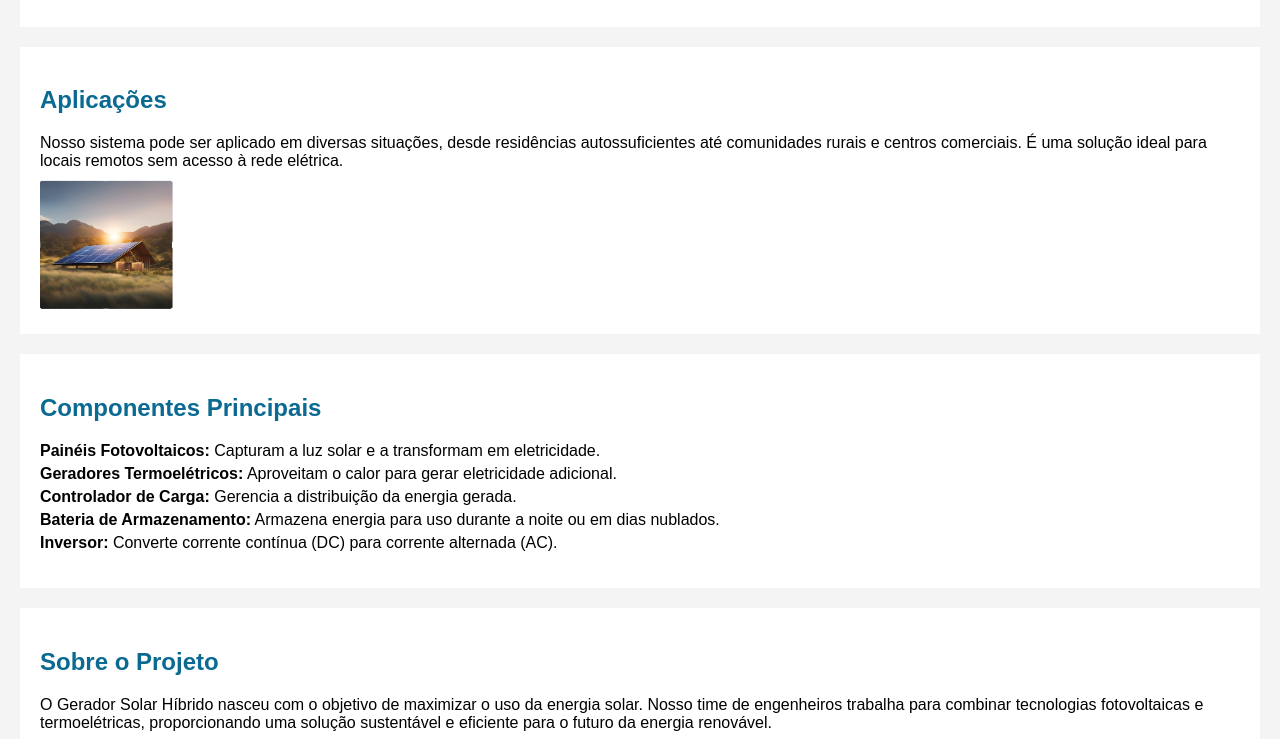
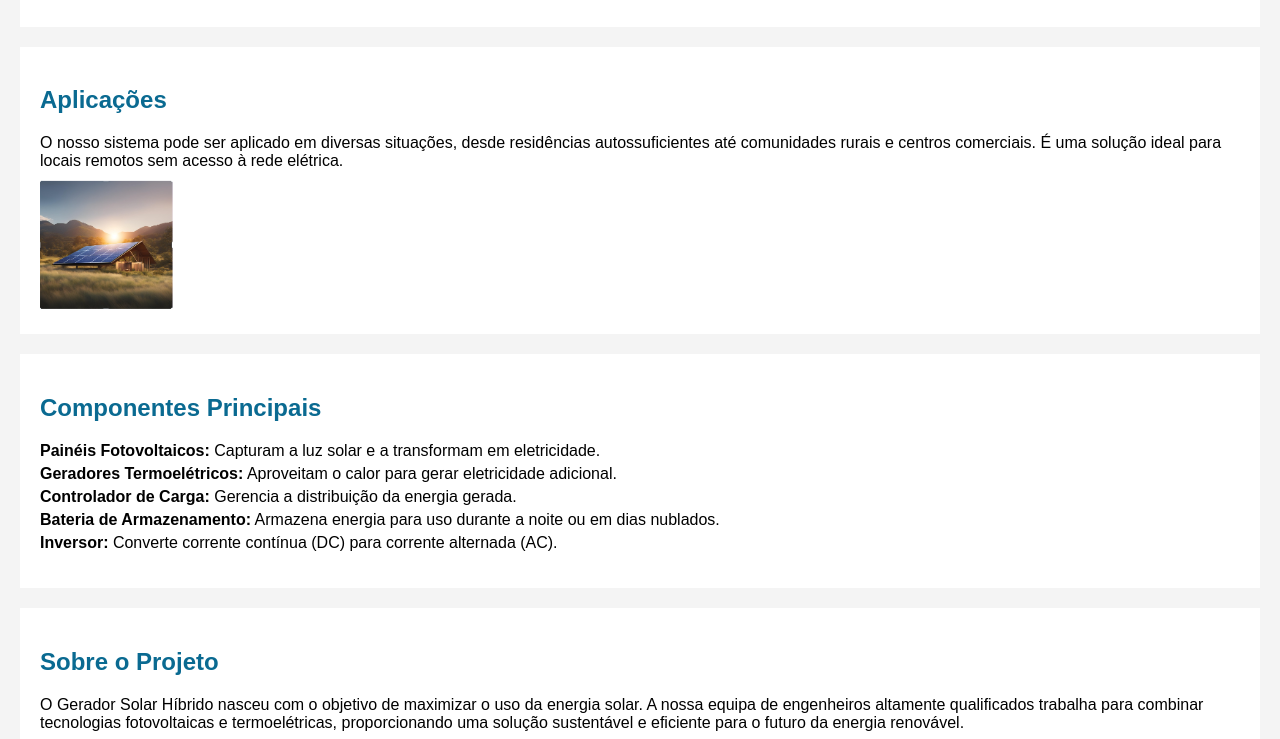
Before and after one commit to MiguelRibeiro16/projeto_fisica_12, a plain HTML site: page index.html in a window 1280 px wide. Shown: the part 1460-2199 px from the top of the page. Drawn offline with Linux system fonts and the light colour scheme; grey boxes are pictures that could not be loaded.

Commit message:
Update index.html

```diff
--- a/index.html
+++ b/index.html
@@ -34,7 +34,7 @@
     <div class="content">
         <section class="section" id="como-funciona">
             <h2 class="section__title">Como Funciona</h2>
-            <p class="section__text">Nosso gerador solar híbrido combina painéis fotovoltaicos para capturar a luz solar e geradores termoelétricos para transformar o calor residual em eletricidade. Essa combinação maximiza o aproveitamento da energia solar e reduz o desperdício de energia.</p>
+            <p class="section__text">O nosso gerador solar híbrido combina painéis fotovoltaicos para capturar a luz solar e geradores termoelétricos para transformar o calor residual em eletricidade. Essa combinação maximiza o aproveitamento da energia solar e reduz o desperdício de energia.</p>
             <img src="https://example.com/how-it-works.jpg" alt="Como Funciona" class="section__image"> <!-- Substitua pelo URL da imagem desejada -->
         </section>
 
@@ -50,7 +50,7 @@
 
         <section class="section" id="aplicacoes">
             <h2 class="section__title">Aplicações</h2>
-            <p class="section__text">Nosso sistema pode ser aplicado em diversas situações, desde residências autossuficientes até comunidades rurais e centros comerciais. É uma solução ideal para locais remotos sem acesso à rede elétrica.</p>
+            <p class="section__text">O nosso sistema pode ser aplicado em diversas situações, desde residências autossuficientes até comunidades rurais e centros comerciais. É uma solução ideal para locais remotos sem acesso à rede elétrica.</p>
             <img src="painekl solar.jpeg" alt="Aplicações do Sistema" class="section__image"> <!-- Substitua pelo URL da imagem desejada -->
         </section>
 
@@ -67,7 +67,7 @@
 
         <section class="section" id="sobre">
             <h2 class="section__title">Sobre o Projeto</h2>
-            <p class="section__text">O Gerador Solar Híbrido nasceu com o objetivo de maximizar o uso da energia solar. Nosso time de engenheiros trabalha para combinar tecnologias fotovoltaicas e termoelétricas, proporcionando uma solução sustentável e eficiente para o futuro da energia renovável.</p>
+            <p class="section__text">O Gerador Solar Híbrido nasceu com o objetivo de maximizar o uso da energia solar. A nossa equipa de engenheiros altamente qualificados trabalha para combinar tecnologias fotovoltaicas e termoelétricas, proporcionando uma solução sustentável e eficiente para o futuro da energia renovável.</p>
             <img src="https://example.com/about-project.jpg" alt="Sobre o Projeto" class="section__image"> <!-- Substitua pelo URL da imagem desejada -->
         </section>
         <section class="section" id="contato">
```
